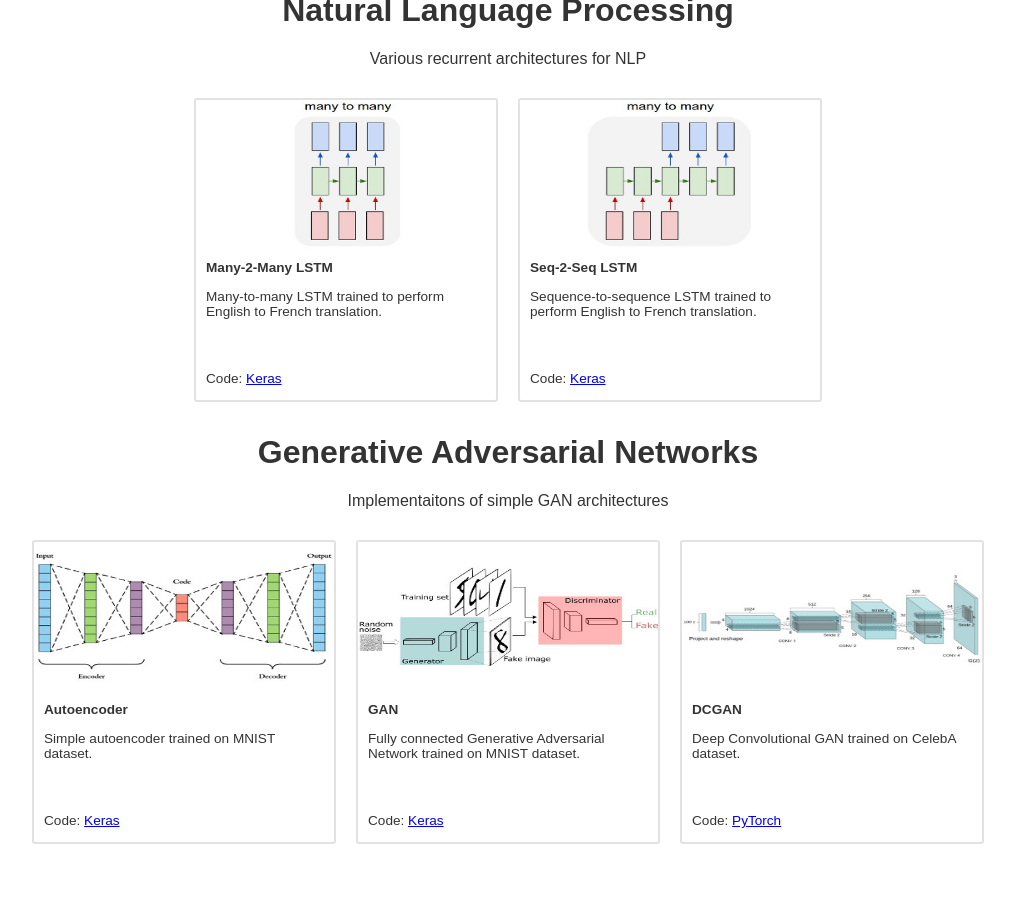
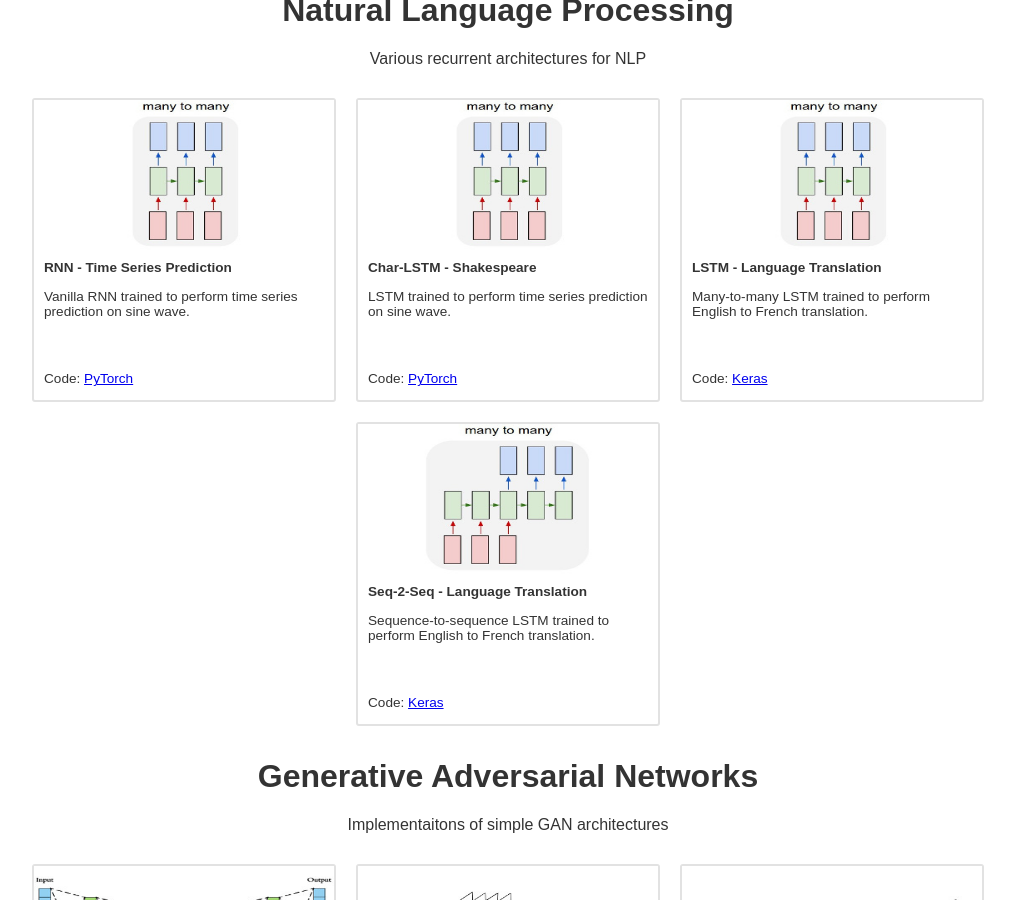
Before and after one commit to marcinbogdanski/marcinbogdanski.github.io, a Jekyll site: the page built from deep-learning.html, in a window 1280 px wide and 900 px high, scrolled down 2452 px. Shown: the whole window, without its empty margins (132-1147 px from the left). Built offline with Jekyll 4.4.1, drawn with Linux system fonts in a browser that asks for light colours.

Commit message:
Add time series and Shakespeare

```diff
--- a/deep-learning.html
+++ b/deep-learning.html
@@ -185,7 +185,23 @@ layout: default
 
         {% include card.html
             image="/assets/images/rnn_m2m.jpg"
-            title="Many-2-Many LSTM"
+            title="RNN - Time Series Prediction"
+            description="Vanilla RNN trained to perform time series prediction on sine wave."
+            link_text="PyTorch"
+            link_href="https://marcinbogdanski.github.io/ai-sketchpad/PyTorchNN/2120_PT_Float_RNN_M2M_TimeSeries.html"
+            %}
+
+        {% include card.html
+            image="/assets/images/rnn_m2m.jpg"
+            title="Char-LSTM - Shakespeare"
+            description="LSTM trained to perform time series prediction on sine wave."
+            link_text="PyTorch"
+            link_href="https://marcinbogdanski.github.io/ai-sketchpad/PyTorchNN/2140_PT_Char_LSTM_M2M_Shakespeare.html"
+            %}
+
+        {% include card.html
+            image="/assets/images/rnn_m2m.jpg"
+            title="LSTM - Language Translation"
             description="Many-to-many LSTM trained to perform English to French translation."
             link_text="Keras"
             link_href="https://marcinbogdanski.github.io/ai-sketchpad/KerasNN/2210_Many2Many_EngFr.html"
@@ -193,7 +209,7 @@ layout: default
 
         {% include card.html
             image="/assets/images/rnn_s2s.jpg"
-            title="Seq-2-Seq LSTM"
+            title="Seq-2-Seq - Language Translation"
             description="Sequence-to-sequence LSTM trained to perform English to French translation."
             link_text="Keras"
             link_href="https://marcinbogdanski.github.io/ai-sketchpad/KerasNN/2310_Seq2Seq_EngFr.html"
```
